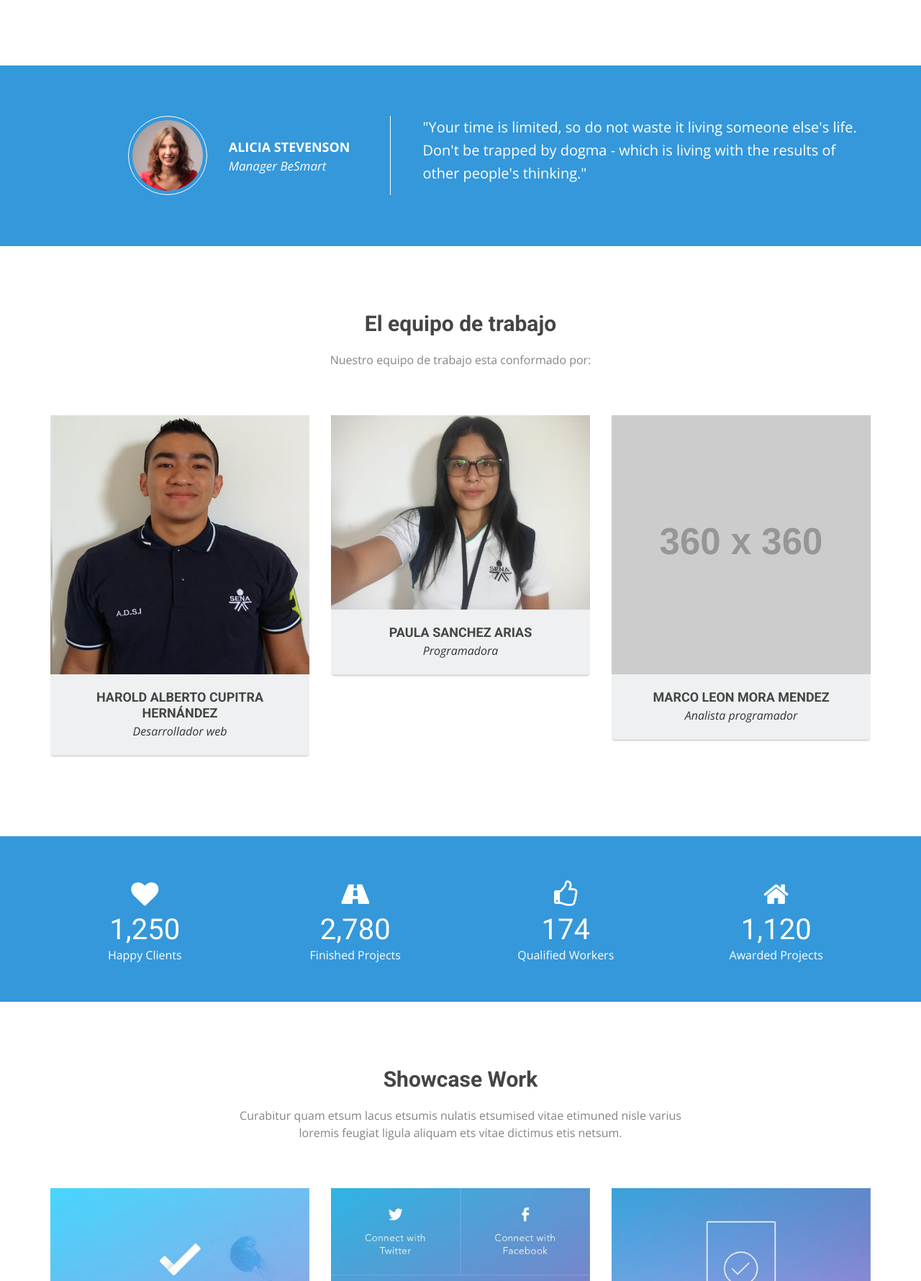
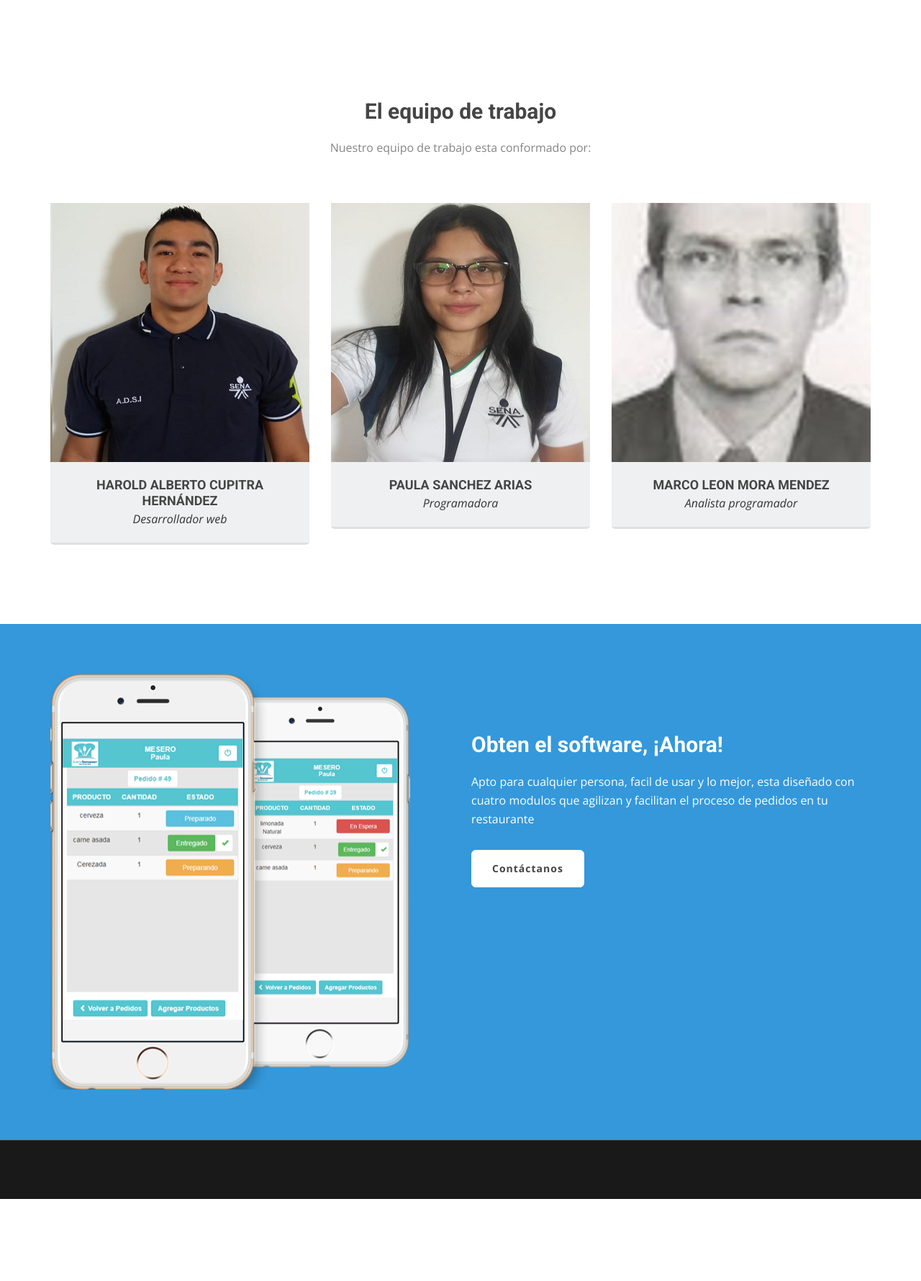
Before and after one commit to hacu07/restaurante, a PHP site: page /template/index.html in a window 1280 px wide. Shown: the part 2700-4480 px from the top of the page at 72% size. After the commit the page ends 4366 px from the top, so only its background shows below. Run offline with PHP 8.4, Linux system fonts and the light colour scheme; grey boxes labelled with a size stand in for pictures from a placeholder-image service; some libraries are stand-ins or nearby versions.

Commit message:
Template
Template terminado

```diff
--- a/template/css/style.css
+++ b/template/css/style.css
@@ -1422,4 +1422,7 @@ p.testimonials-text {
 		text-align: center;
 	}
 
+
+
+
 }
--- a/template/index.html
+++ b/template/index.html
@@ -69,10 +69,9 @@
                         <li><a href="#about">Caracteristicas</a></li>
                         <li><a href="#features">Funcionalidades</a></li>
                         <li><a href="#team">Equipo de trabajo</a></li>
-                        <li><a href="#showcase">Showcase</a></li>
-                        <li><a href="#explore">Explore</a></li>
+                        <li><a href="#explore">¡Obtener Ahora!</a></li>
 
-                        <li><a href="#" class="purchase scrool">PURCHASE NOW</a></li>
+
                     </ul>
 
                 </div>
@@ -105,7 +104,7 @@
 
                         <a href="#services" class="btn btn-lg btn-blue scrool wow fadeIn" data-wow-delay="1.5s">Servicios</a>
 
-                        <a href="#newsletter" class="btn btn-lg btn-margin btn-white scrool wow fadeIn" data-wow-delay="1.75s">Discover More</a>
+
                     </div>
 
                     <img src="images/iphone-gold2.png" alt="home-iphone" class="extra-image width-100 wow fadeInUp" data-wow-delay="0.25s">
@@ -137,10 +136,10 @@
 
                     <!--begin col-md-12-->
                     <div class="col-md-12 text-center">
-                        <h2 class="section-title">Explore the Awesomeness</h2>
+                        <h2 class="section-title">Caracteristicas</h2>
 
-                        <p class="section-subtitle">Curabitur quam etsum lacus etsumis nulatis etsumised vitae etimuned nisle varius<br/>
-                            loremis feugiat ligula aliquam ets vitae dictimus etis netsum.</p>
+                        <p class="section-subtitle"><br/>
+                        </p>
                     </div>
                     <!--end col-md-12-->
 
@@ -186,7 +185,7 @@
                         <h3>Actualizaciones</h3>
 
                         <p class="section-subtitle">
-                            Curabitur quam etsum lacus etsumis nulat iaculis ets vitae etsum nisle varius sed feugiat ligula aliquam ets vitae dictis netsum.
+                            Se realizan las actualizaciones requeridas en cada Modulo, seguidas del versionado en las mejoras del software.
                         </p>
 
                     </div>
@@ -390,45 +389,7 @@
     <!--begin our vision-->
 
     <!--begin about-testimonials -->
-    <div class="section-blue">
 
-        <!--begin container-->
-        <div class="container">
-
-            <!--begin row-->
-            <div class="row">
-
-                <!--begin col-sm-5 -->
-                <div class="col-sm-5 testimonials-box">
-
-                    <!--begin testimonials-info-->
-                    <div class="testimonials-info">
-
-                        <p class="author-name">Alicia Stevenson<br><span>Manager BeSmart</span></p>
-
-                    </div>
-                    <!--end testimonials-info-->
-
-                    <img src="images/testimonials.jpg" class="author-pic" alt="John Doe">
-
-                </div>
-                <!--end col-sm-5 -->
-
-                <!--begin col-sm-7 -->
-                <div class="col-sm-7">
-
-                    <p class="testimonials-text">"Your time is limited, so do not waste it living someone else's life. Don't be trapped by dogma - which is living with the results of other people's thinking."</p>
-
-                </div>
-                <!--end col-sm-7-->
-
-            </div>
-            <!--end row-->
-
-        </div>
-        <!--end container-->
-
-    </div>
     <!--end about-testimonials-->
 
     <!--begin team -->
@@ -486,7 +447,7 @@
                     <!--begin team-popup -->
                     <div class="team-popup">
 
-                        <img src="images/paula.jpg" class="width-100" alt="pic">
+                        <img src="images/paula2.png" class="width-100" alt="pic">
 
                     </div>
                     <!--end team-popup -->
@@ -510,7 +471,7 @@
                     <!--begin team-popup -->
                     <div class="team-popup">
 
-                        <img src="http://placehold.it/360x360" class="width-100" alt="pic">
+                        <img src="images/maco.png" class="width-100" alt="pic">
 
                     </div>
                     <!--end team-popup -->
@@ -537,171 +498,7 @@
     </section>
     <!--end team-->
 
-    <!--begin fun-facts -->
-    <div class="fun-facts-wrapper">
-
-        <!--begin container-->
-        <div class="container fun-facts-inside">
-
-            <!--begin row-->
-            <div class="row">
-
-                <!--begin fun-facts-box1 -->
-                <div class="col-sm-3 fun-facts-box text-center wow fadeIn" data-wow-delay="0.15s">
-
-                    <i class="fa fa-heart"></i>
-
-                    <p class="fun-facts-title"><span class="facts-numbers">1,250</span><br>Happy Clients</p>
-
-                </div>
-                <!--end fun-facts-box1 -->
-
-                <!--begin fun-facts-box2 -->
-                <div class="col-sm-3 fun-facts-box text-center wow fadeIn" data-wow-delay="0.3s">
-
-                    <i class="fa fa-road"></i>
-
-                    <p class="fun-facts-title"><span class="facts-numbers">2,780</span><br>Finished Projects</p>
-
-                </div>
-                <!--end fun-facts-box2 -->
-
-                <!--begin fun-facts-box3 -->
-                <div class="col-sm-3 fun-facts-box text-center wow fadeIn" data-wow-delay="0.45s">
-
-                    <i class="fa fa-thumbs-o-up"></i>
-
-                    <p class="fun-facts-title"><span class="facts-numbers">174</span><br>Qualified Workers</p>
-
-                </div>
-                <!--end fun-facts-box3 -->
-
-                <!--begin fun-facts-box4 -->
-                <div class="col-sm-3 fun-facts-box text-center wow fadeIn" data-wow-delay="0.6s">
-
-                    <i class="fa fa-home"></i>
-
-                    <p class="fun-facts-title"><span class="facts-numbers">1,120</span><br>Awarded Projects</p>
-
-                </div>
-                <!--end fun-facts-box4 -->
-
-            </div>
-            <!--end row-->
-
-        </div>
-        <!--end container-->
-
-    </div>
-    <!--end fun-facts -->
-
-    <!--begin showcase -->
-    <section class="section-white small-padding-bottom" id="showcase">
-
-        <!--begin container-->
-        <div class="container">
-
-            <!--begin row-->
-            <div class="row margin-bottom-50">
-
-                <!--begin col-md-12-->
-                <div class="col-md-12 text-center">
-
-                    <h2 class="section-title">Showcase Work</h2>
-
-                    <p class="section-subtitle">Curabitur quam etsum lacus etsumis nulatis etsumised vitae etimuned nisle varius <br/>
-                        loremis feugiat ligula aliquam ets vitae dictimus etis netsum.</p>
-                </div>
-                <!--end col-md-12-->
-
-            </div>
-            <!--end row-->
-
-            <!--begin row-->
-            <div class="row">
-
-                <div id="myCarousel" class="carousel carousel1 slide margin-bottom-40" data-interval="false">
-
-                    <!-- Wrapper for slides -->
-                    <div class="carousel-inner">
-
-                        <div class="item active">
-
-                            <!--begin col-md-4 -->
-                            <div class="col-md-4">
-
-                                <img src="images/showcase1.jpg" class="width-100 showcase-picture" alt="pic">
-
-                            </div>
-                            <!--end col-md-4 -->
-
-                            <!--begin col-md-4 -->
-                            <div class="col-md-4">
-
-                                <img src="images/showcase2.jpg" class="width-100 showcase-picture" alt="pic">
-
-                            </div>
-                            <!--end col-md-4 -->
-
-                            <!--begin col-md-4 -->
-                            <div class="col-md-4">
-
-                                <img src="images/showcase3.jpg" class="width-100 showcase-picture" alt="pic">
-
-                            </div>
-                            <!--end col-md-4 -->
-
-                        </div>
-
-                        <div class="item">
-
-                            <!--begin col-md-4 -->
-                            <div class="col-md-4">
-
-                                <img src="images/showcase4.jpg" class="width-100 showcase-picture" alt="pic">
-
-                            </div>
-                            <!--end col-md-4 -->
-
-                            <!--begin col-md-4 -->
-                            <div class="col-md-4">
-
-                                <img src="images/showcase5.jpg" class="width-100 showcase-picture" alt="pic">
-
-                            </div>
-                            <!--end col-md-4 -->
-
-                            <!--begin col-md-4 -->
-                            <div class="col-md-4">
-
-                                <img src="images/showcase6.jpg" class="width-100 showcase-picture" alt="pic">
-
-                            </div>
-                            <!--end col-md-4 -->
-
-                        </div>
-
-                    </div>
-
-                    <!-- Indicators -->
-                    <ol class="carousel-indicators">
-                        <li data-target="#myCarousel" data-slide-to="0" class="active"></li>
-                        <li data-target="#myCarousel" data-slide-to="1"></li>
-                    </ol>
-
-                </div>
-
-            </div>
-            <!--end row-->
-
-        </div>
-        <!--end container-->
-
-    </section>
-    <!--end showcase-->
-
-    <!--begin explore -->
-    <section class="section-blue" id="explore">
+   <section class="section-blue" id="explore">
 
         <!--begin container-->
         <div class="container">
@@ -720,16 +517,15 @@
                 <!--begin col-md-6-->
                 <div class="col-sm-6 col-md-6 explore-iterm margin-top-60">
 
-                    <h3 class="explore-title white wow fadeIn" data-wow-delay="0.8s">Download The App Today!</h3>
+                    <h3 class="explore-title white wow fadeIn" data-wow-delay="0.8s">Obten el software, ¡Ahora!</h3>
 
                     <p class="explore-text white wow fadeIn" data-wow-delay="0.8s">
-                       Nemo enim ipsam voluptatem quia voluptas sit aspernatur netsum loremis fugitum sed quia magni dolores eos qui ratione sequi nescint neque poris rationesit sequi enim ipsam quia magni sit aspernatur netsum loremis fugitum sed quia magni.
-                       <br/>
-                       <br/>
-                       Nemo enim ipsam voluptatem quia voluptas sit aspernatur netsum loremis fugitum sed quia magni dolores eos qui ratione sequi nescint neque poris rationesit sequi enim ipsam quia magni.
+                       Apto para cualquier persona, facil de usar y lo mejor, esta diseñado con cuatro modulos que agilizan y facilitan el proceso de pedidos en tu restaurante
+                       <br>
                     </p>
 
-                    <a href="#newsletter" class="btn btn-lg btn-white scrool wow fadeIn" data-wow-delay="1.2s">Download From AppStore</a>
+                    <a href="https://www.facebook.com/BayMax-Soft-1955993401092156/" class="btn btn-lg btn-white scrool wow fadeIn" data-wow-delay="1.2s">Contáctanos</a>
+
 
                 </div>
                 <!--end col-md-6-->
@@ -755,46 +551,7 @@
                 <!--begin col-md-12 -->
                 <div class="col-md-12 text-center">
 
-                    <!--begin copyright -->
-                    <div class="copyright">
-                        <p>Copyright © 2016. Designed &amp; Developed by <a href="http://themeforest.net/user/bogdan_09/portfolio?ref=bogdan_09" target="_blank">Bogdan Preda</a></p>
 
-                    </div>
-                    <!--end copyright -->
-
-                    <!--begin footer_social -->
-                    <ul class="footer_social">
-                        <li>
-                            <a href="#">
-                                <i class="icon fa fa-twitter"></i>
-                            </a>
-                        </li>
-                        <li>
-                            <a href="#">
-                                <i class="icon fa fa-pinterest"></i>
-                            </a>
-                        </li>
-                        <li>
-                            <a href="#">
-                                <i class="icon fa fa-facebook"></i>
-                            </a>
-                        </li>
-                        <li>
-                            <a href="#">
-                                <i class="icon fa fa-instagram"></i>
-                            </a>
-                        </li>
-                        <li>
-                            <a href="#">
-                                <i class="icon fa fa-skype"></i>
-                            </a>
-                        </li>
-                        <li>
-                            <a href="#">
-                                <i class="icon fa fa-dribbble"></i>
-                            </a>
-                        </li>
-                    </ul>
                     <!--end footer_social -->
 
                 </div>
```
Also changed, not shown: template/images/maco.png (added), template/images/paula2.png (added).
